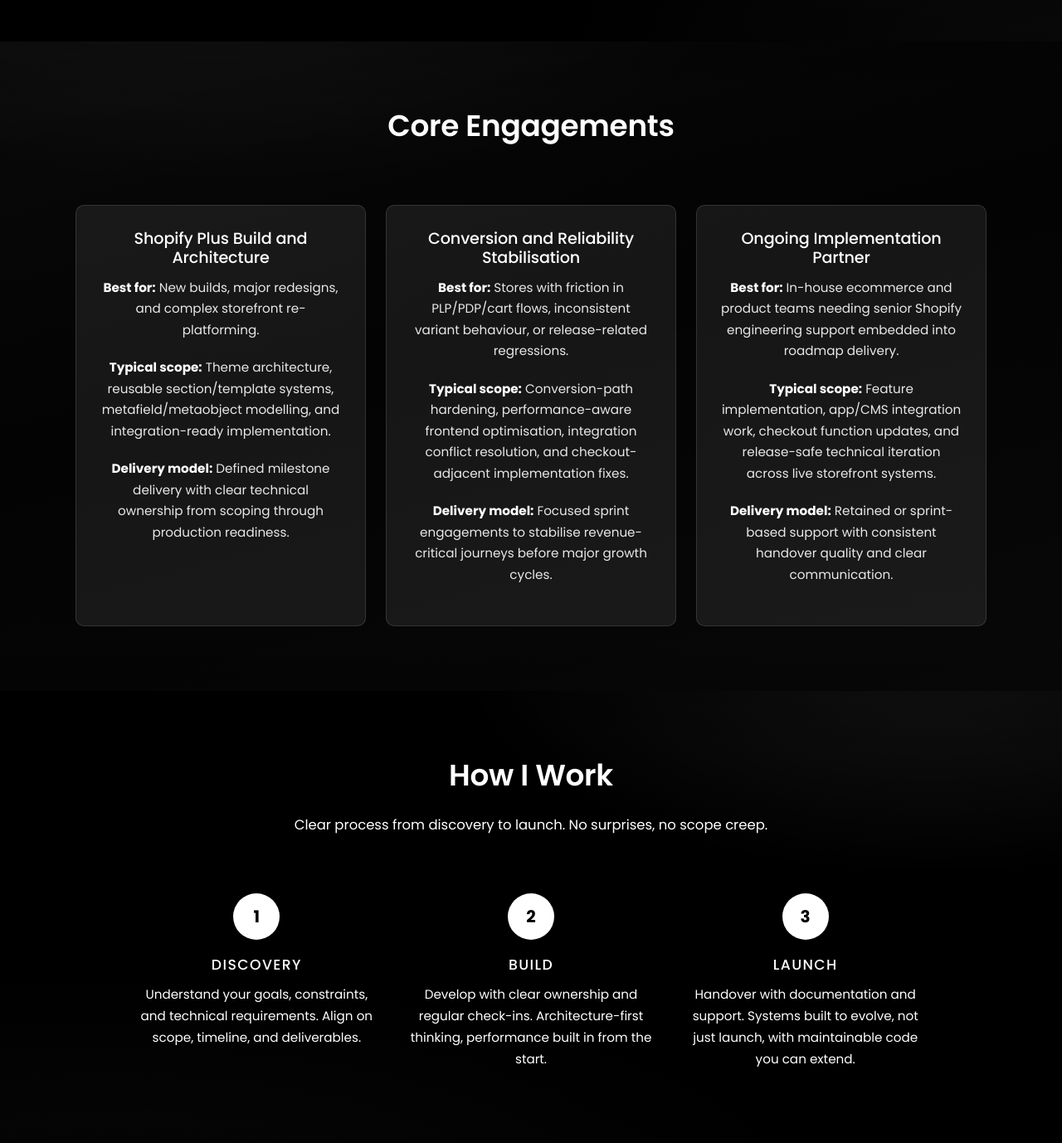
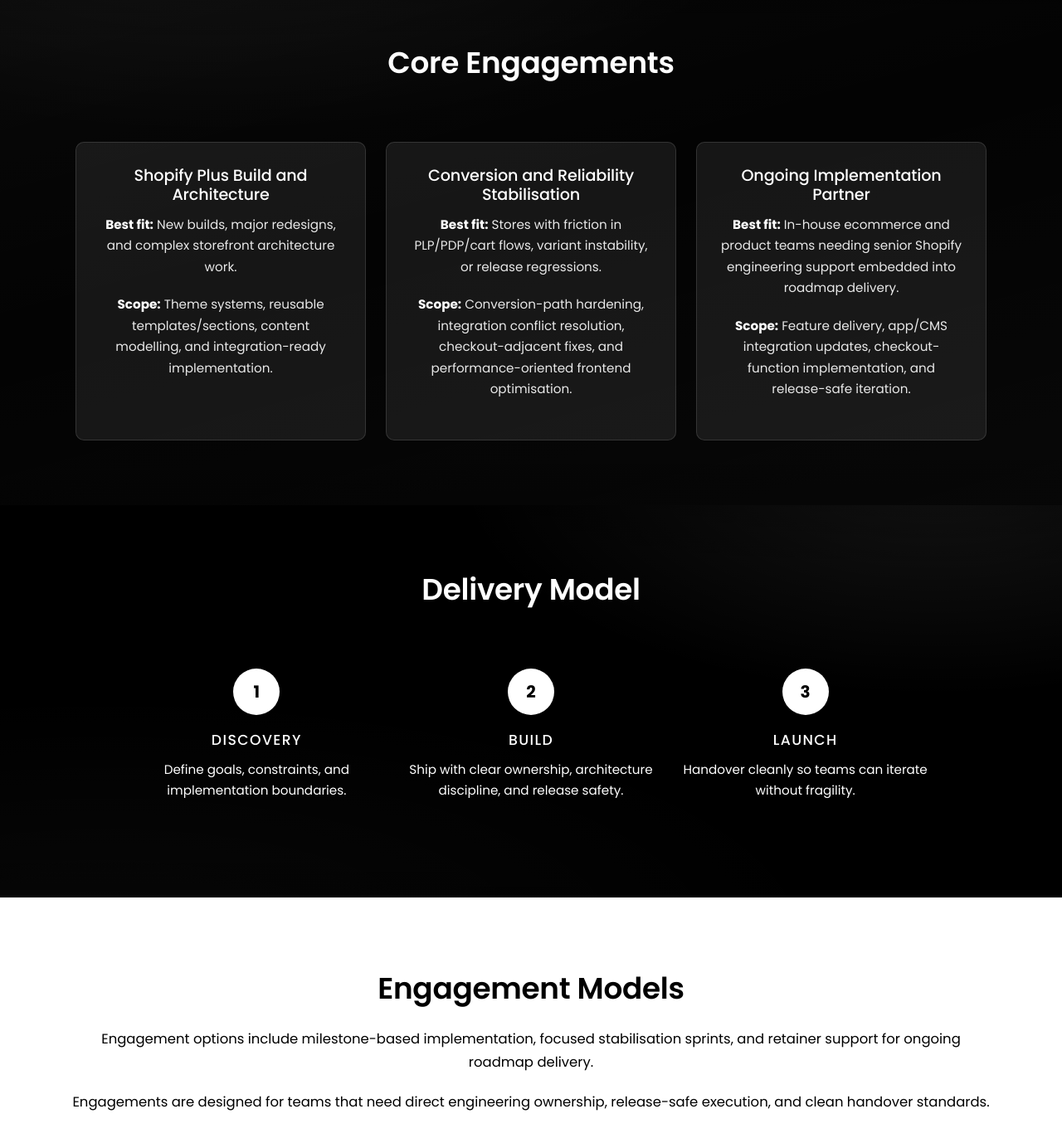
Before and after one commit to DanielleChantee/daniellechantee.github.io, a Jekyll site: the page built from services.html, in a window 1280 px wide and 1400 px high, scrolled down 1303 px. Shown: the top 1378 px of the window at 83% size. Built offline with Jekyll 4.4.1, drawn with Linux system fonts in a browser that asks for light colours; some of the changed text lies outside the part shown.

Commit message:
Compress service pages for concise premium positioning

```diff
--- a/services.html
+++ b/services.html
@@ -20,16 +20,10 @@
   <div class="content">
     <h2>What I Offer</h2>
     <p>
-      I build and optimise Shopify Plus systems for high-growth ecommerce
-      teams operating under live commercial pressure. Scope spans theme
-      architecture, app integrations, metafield and metaobject modelling,
-      checkout functions, and performance-led frontend delivery designed for
-      long-term maintainability.
-    </p>
-    <p>
-      For teams looking for focused implementation support, view the
-      <a href="{{ '/shopify-contractor/' | relative_url }}">Shopify contractor page</a>
-      for scope and engagement fit.
+      Shopify Plus engineering for ecommerce teams operating under live
+      commercial pressure. Scope covers theme architecture, app/CMS
+      integrations, metafield/metaobject systems, checkout functions, and
+      performance-aware frontend delivery.
     </p>
   </div>
 </div>
@@ -55,49 +49,35 @@
     <div class="service-item">
       <h3 class="service-heading">Shopify Plus Build and Architecture</h3>
       <p class="service-paragraph">
-        <strong>Best for:</strong> New builds, major redesigns, and complex
-        storefront re-platforming.
+        <strong>Best fit:</strong> New builds, major redesigns, and complex
+        storefront architecture work.
       </p>
       <p class="service-paragraph">
-        <strong>Typical scope:</strong> Theme architecture, reusable
-        section/template systems, metafield/metaobject modelling, and
-        integration-ready implementation.
-      </p>
-      <p class="service-paragraph">
-        <strong>Delivery model:</strong> Defined milestone delivery with clear
-        technical ownership from scoping through production readiness.
+        <strong>Scope:</strong> Theme systems, reusable templates/sections,
+        content modelling, and integration-ready implementation.
       </p>
     </div>
     <div class="service-item">
       <h3 class="service-heading">Conversion and Reliability Stabilisation</h3>
       <p class="service-paragraph">
-        <strong>Best for:</strong> Stores with friction in PLP/PDP/cart flows,
-        inconsistent variant behaviour, or release-related regressions.
+        <strong>Best fit:</strong> Stores with friction in PLP/PDP/cart flows,
+        variant instability, or release regressions.
       </p>
       <p class="service-paragraph">
-        <strong>Typical scope:</strong> Conversion-path hardening,
-        performance-aware frontend optimisation, integration conflict
-        resolution, and checkout-adjacent implementation fixes.
-      </p>
-      <p class="service-paragraph">
-        <strong>Delivery model:</strong> Focused sprint engagements to
-        stabilise revenue-critical journeys before major growth cycles.
+        <strong>Scope:</strong> Conversion-path hardening, integration conflict
+        resolution, checkout-adjacent fixes, and performance-oriented frontend
+        optimisation.
       </p>
     </div>
     <div class="service-item">
       <h3 class="service-heading">Ongoing Implementation Partner</h3>
       <p class="service-paragraph">
-        <strong>Best for:</strong> In-house ecommerce and product teams needing
+        <strong>Best fit:</strong> In-house ecommerce and product teams needing
         senior Shopify engineering support embedded into roadmap delivery.
       </p>
       <p class="service-paragraph">
-        <strong>Typical scope:</strong> Feature implementation, app/CMS
-        integration work, checkout function updates, and release-safe technical
-        iteration across live storefront systems.
-      </p>
-      <p class="service-paragraph">
-        <strong>Delivery model:</strong> Retained or sprint-based support with
-        consistent handover quality and clear communication.
+        <strong>Scope:</strong> Feature delivery, app/CMS integration updates,
+        checkout-function implementation, and release-safe iteration.
       </p>
     </div>
   </div>
@@ -106,24 +86,23 @@
 <!-- PROCESS SECTION -->
 <div class="about about-features content-section process-section">
   <div class="content">
-    <h2>How I Work</h2>
-    <p>Clear process from discovery to launch. No surprises, no scope creep.</p>
+    <h2>Delivery Model</h2>
   </div>
   <div class="process-steps">
     <div class="process-step">
       <span class="process-number">1</span>
       <h3>Discovery</h3>
-      <p>Understand your goals, constraints, and technical requirements. Align on scope, timeline, and deliverables.</p>
+      <p>Define goals, constraints, and implementation boundaries.</p>
     </div>
     <div class="process-step">
       <span class="process-number">2</span>
       <h3>Build</h3>
-      <p>Develop with clear ownership and regular check-ins. Architecture-first thinking, performance built in from the start.</p>
+      <p>Ship with clear ownership, architecture discipline, and release safety.</p>
     </div>
     <div class="process-step">
       <span class="process-number">3</span>
       <h3>Launch</h3>
-    <p>Handover with documentation and support. Systems built to evolve, not just launch, with maintainable code you can extend.</p>
+    <p>Handover cleanly so teams can iterate without fragility.</p>
     </div>
   </div>
 </div>
@@ -132,30 +111,24 @@
   <div class="content">
     <h2>Engagement Models</h2>
     <p>
-      Service delivery can be structured around your team model and project
-      stage. Typical engagement options include milestone-based Shopify Plus
-      implementation, focused stabilisation sprints, and retainer support for
-      ongoing roadmap priorities.
+      Engagement options include milestone-based implementation, focused
+      stabilisation sprints, and retainer support for ongoing roadmap delivery.
     </p>
     <p>
       Engagements are designed for teams that need direct engineering ownership,
       release-safe execution, and clean handover standards.
-    </p>
-    <p>
-      If helpful, you can review specific pages for
-      <a href="{{ '/shopify-contractor/' | relative_url }}">Shopify contractor support</a>,
-      <a href="{{ '/shopify-contract-developer/' | relative_url }}">Shopify contract delivery</a>,
-      and <a href="{{ '/shopify-plus-developer/' | relative_url }}">Shopify Plus development</a>.
     </p>
   </div>
 </div>
 
 <div class="about-features content-section">
   <div class="content">
-    <h2>Service Questions?</h2>
+    <h2>Related Pages</h2>
     <p>
-      For clear answers on engagement model, delivery format, and scope fit, see
-      the <a href="{{ '/shopify-development-faqs/' | relative_url }}">Shopify development FAQs</a>.
+      <a href="{{ '/shopify-contractor/' | relative_url }}">Shopify Contractor</a>,
+      <a href="{{ '/shopify-contract-developer/' | relative_url }}">Shopify Contract Developer</a>,
+      <a href="{{ '/shopify-plus-developer/' | relative_url }}">Shopify Plus Developer</a>,
+      <a href="{{ '/shopify-development-faqs/' | relative_url }}">Shopify Development FAQs</a>.
     </p>
   </div>
 </div>
```
Also changed, not shown: shopify-contractor.html (+9 -24 lines), working-with-me.html (+12 -69 lines).
